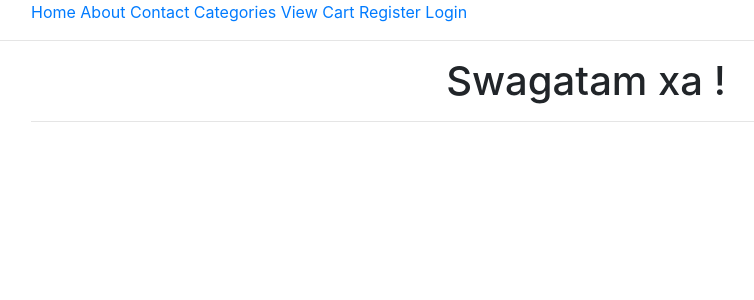
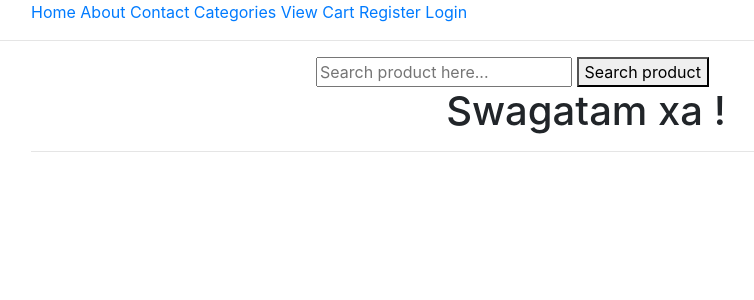
Before and after one commit to UmeshBabu7/Ecommerce-Website, a Django app: page / in a window 1280 px wide. Shown: the top 300 px of the page, without its empty margins (54-808 px from the left). Run offline with Django 5.2, Linux system fonts and the light colour scheme; data that the repository does not hold is empty; some libraries are stand-ins or nearby versions.

Commit message:
Search Functionality

```diff
--- a/website/ecomapp/urls.py
+++ b/website/ecomapp/urls.py
@@ -21,6 +21,9 @@ urlpatterns = [
     path("profile/", CustomerProfileView.as_view(), name="customerprofile"),
     path("profile/order-<int:pk>/", CustomerOrderDetailView.as_view(),
          name="customerorderdetail"),
+     path("search/", SearchView.as_view(), name="search"),
+
+# adminpages
     path("admin-login/", AdminLoginView.as_view(), name="adminlogin"),
     path("admin-home/", AdminHomeView.as_view(), name="adminhome"),
     path("admin-order/<int:pk>/", AdminOrderDetailView.as_view(),
--- a/website/ecomapp/views.py
+++ b/website/ecomapp/views.py
@@ -4,6 +4,7 @@ from .models import *
 from .forms import *
 from django.urls import reverse_lazy
 from django.contrib.auth import authenticate,login,logout
+from django.db.models import Q
 
 # Create your views here.
 
@@ -27,6 +28,7 @@ class HomeView(EcomMixin,TemplateView):
         context['product_list']=Product.objects.all().order_by('-id')
         return context
 
+
 class AllProductsView(EcomMixin,TemplateView):
     template_name="allproducts.html"
 
@@ -34,6 +36,7 @@ class AllProductsView(EcomMixin,TemplateView):
         context=super().get_context_data(**kwargs)
         context['allcategories']=Category.objects.all()
         return context
+
 
 class ProductDetailView(EcomMixin,TemplateView):
     template_name="productdetail.html"
@@ -273,8 +276,26 @@ class  CustomerOrderDetailView(DetailView):
             return redirect("/login/?next=/profile/")
         return super().dispatch(request, *args, **kwargs)
 
+class SearchView(TemplateView):
+    template_name='search.html'
+
+    def get_context_data(self, **kwargs):
+        context=super().get_context_data(**kwargs)
+        kw=self.request.GET.get('keyword')
+
+        # yesma case sensitive(apple,Apple huna sakdaina)
+        # results=Product.objects.filter(title__contains=kw)
+         # yesma case sensitive(apple,Apple huna sakxa)
+        # results=Product.objects.filter(title__icontains=kw)
+
+        # for complex searching query
+        results = Product.objects.filter(
+            Q(title__icontains=kw) | Q(description__icontains=kw) | Q(return_policy__icontains=kw))
+        context['results']=results
+        return context
 
 
+# Admin pages
 class AdminLoginView(FormView):
     template_name = "adminpages/adminlogin.html"
     form_class = CustomerLoginForm
@@ -291,8 +312,6 @@ class AdminLoginView(FormView):
         return super().form_valid(form)
 
 
-
-# Admin pages
 class AdminRequiredMixin(object):
     def dispatch(self, request, *args, **kwargs):
         if request.user.is_authenticated and Admin.objects.filter(user=request.user).exists():
@@ -333,7 +352,6 @@ class AdminOrderListView(AdminRequiredMixin, ListView):
     context_object_name = "allorders"
 
 
-
 class AdminOrderStatuChangeView(AdminRequiredMixin, View):
     def post(self, request, *args, **kwargs):
         order_id = self.kwargs["pk"]
--- a/website/templates/base.html
+++ b/website/templates/base.html
@@ -24,6 +24,16 @@
     {% endif %}
     </div>
     <hr>
+    <div class="container">
+        <div class="row">
+            <div class="col-md-6 mx-auto">
+                <form action="{% url 'ecomapp:search' %}" method="GET">
+                    <input type="text" name="keyword" placeholder="Search product here..." required>
+                    <button>Search product </button>
+                </form>
+            </div>
+        </div>
+    </div>
 
 
     {% block content %}
```
Also changed, not shown: website/templates/search.html (added, +28 -0 lines).
